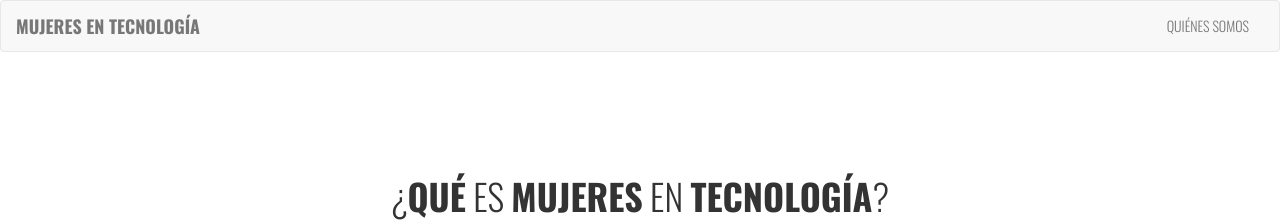
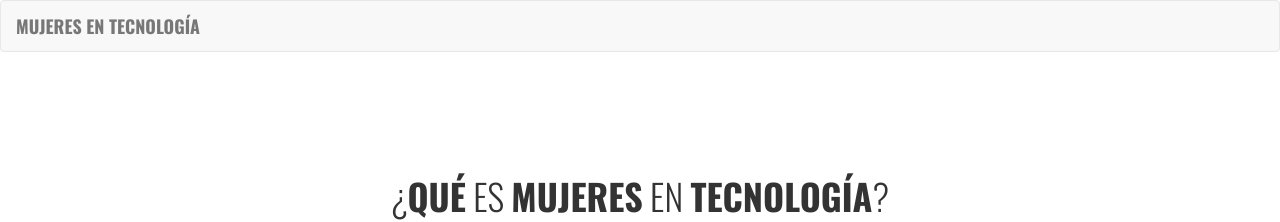
Before and after one commit to mujeresentecnologia/portal, a Jekyll site: the page built from index.md, in a window 1280 px wide. Shown: the top 222 px of the page. Built offline with Jekyll 4.4.1, drawn with Linux system fonts in a browser that asks for light colours.

Commit message:
[#27] Removing About us, because it was out of scope

```diff
--- a/_includes/navbar.html
+++ b/_includes/navbar.html
@@ -12,7 +12,7 @@
 
         <div class="collapse navbar-collapse" id="bs-example-navbar-collapse-1">
             <ul class="nav navbar-nav navbar-right">
-                <li><a href="">QUI&Eacute;NES SOMOS</a></li>
+                <!--li><a href="">QUI&Eacute;NES SOMOS</a></li-->
             </ul>
         </div>
     </div>
```
